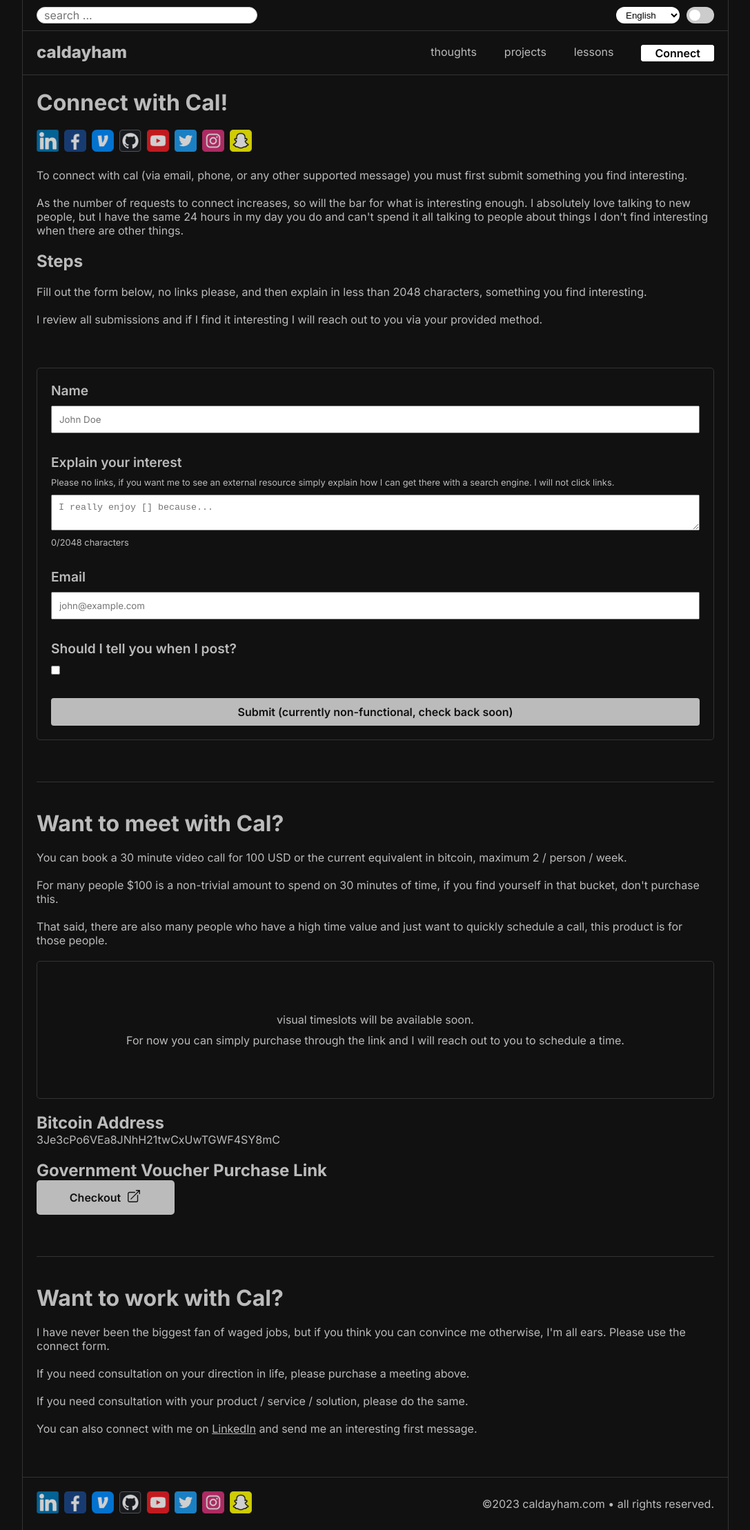
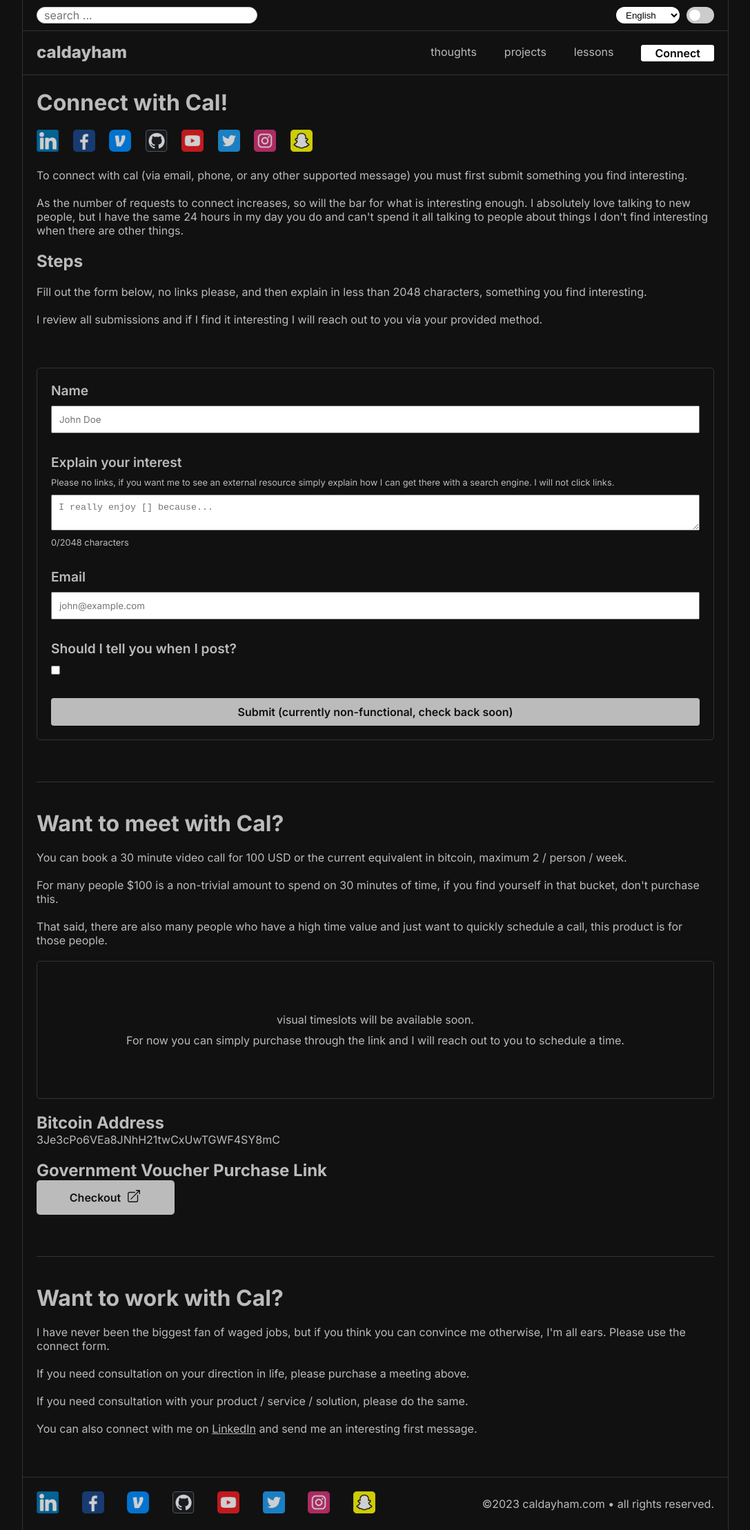
Before and after one commit to caldayham/front-caldayham.com, a Next.js app: page /connect in a window 1280 px wide. Shown: the whole page at 69% size, without its empty margins (96-1183 px from the left). Built offline with nearby package versions, Linux system fonts and the light colour scheme.

Commit message:
social icons stuff

```diff
--- a/src/app/connect/page.module.css
+++ b/src/app/connect/page.module.css
@@ -2,6 +2,10 @@
     display: flex;
     flex-direction: column;
     gap: 20px;
+}
+
+.socialsContainer {
+    max-width: 400px;
 }
 
 .purchaseButton {
--- a/src/app/connect/page.tsx
+++ b/src/app/connect/page.tsx
@@ -9,7 +9,9 @@ export default function ConnectPage() {
   return (
     <div className={styles.main}>
       <h1>Connect with Cal!</h1>
-      <SocialIcons />
+      <div className={styles.socialsContainer}>
+        <SocialIcons />
+      </div>
       <p>To connect with cal (via email, phone, or any other supported message) you must first submit something you find interesting.</p>
       <p>As the number of requests to connect increases, so will the bar for what is interesting enough. I absolutely love talking to new people, but I have the same 24 hours in my day you do and can't spend it all talking to people about things I don't find interesting when there are other things.</p>
       <h2>Steps</h2>
--- a/src/components/footer/footer.module.css
+++ b/src/components/footer/footer.module.css
@@ -7,8 +7,14 @@
     padding: 20px 20px;
 }
 
+.socialsContainer {
+    flex: 1;
+    display: flex;
+    justify-content: flex-start;
+}
+
 .legalContainer {
-    width: 100%;
+    flex: 1;
     display: flex;
     justify-content: flex-end;
     align-items: center;
@@ -27,4 +33,7 @@
         flex-wrap: wrap;
         justify-content: center;
     }
+    .socialsContainer {
+        width: 100%;
+    }
 }
--- a/src/components/footer/footer.tsx
+++ b/src/components/footer/footer.tsx
@@ -4,7 +4,9 @@ import SocialIcons from '../socialIcons/socialIcons'
 export default function Footer() {
   return (
     <div className={styles.container}>
-      <SocialIcons />
+      <div className={styles.socialsContainer}>
+        <SocialIcons />
+      </div>
 
       <div className={styles.legalContainer}>
         <p className={styles.legal}>©2023 caldayham.com</p>
--- a/src/components/socialIcons/socialIcons.module.css
+++ b/src/components/socialIcons/socialIcons.module.css
@@ -1,8 +1,9 @@
 .socialIcons {
     display: flex;
     flex: 1;
-    gap: 8px;
-    z-index: 1;
+    justify-content: space-between;
+    flex-wrap: wrap;
+    gap: 5px;
 }
 
 .icon {
```
